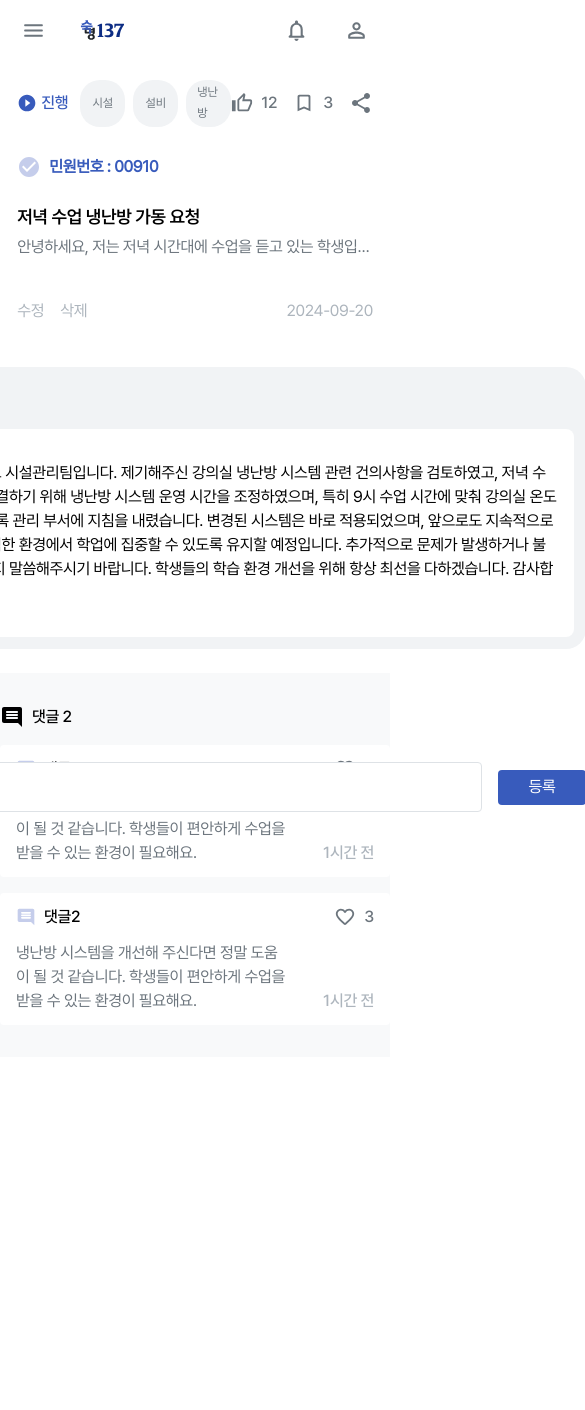
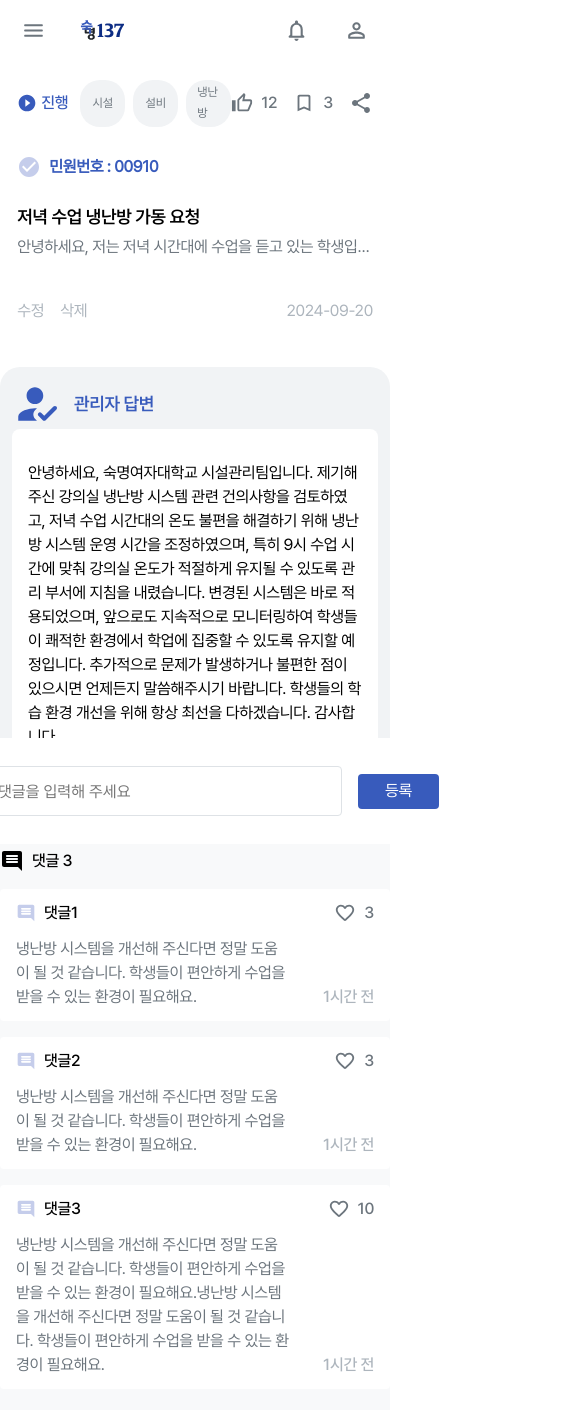
Before and after one commit to waieiches/SM-137-Frontend, a React (Vite) app: page /complaint-detail in a window 390 px wide. Shown: the top 1410 px of the page, 585 px wide, since content can reach past the window. Before the commit the page ends 1057 px from the top, so only its background shows below. Built offline with nearby package versions, Linux system fonts and the light colour scheme.

Commit message:
design : commentInput 및 관리자 답변 컴포넌트 반응형 반영
1. 관리자 답변 컴포넌트 max-width + %의 조합으로 화면 크기에 따라 동적 변경될 수 있도록 함
2. commentInput에 흰 배경을 두어 댓글창과 구분될 수 있도록 변경

```diff
--- a/src/components/answer/Answer.tsx
+++ b/src/components/answer/Answer.tsx
@@ -1,6 +1,7 @@
 import styled from "@emotion/styled";
 import { SvgIcon, SvgIconProps } from "@mui/material";
 import HowToRegRoundedIcon from "@mui/icons-material/HowToRegRounded";
+import { motion } from "framer-motion";
 
 interface AnswerProps {
   data: string;
@@ -24,7 +25,7 @@ const Icon = styled(SvgIcon)<SvgIconProps>`
   width: 50px;
   height: 50px;
 `;
-const Contents = styled.div`
+const Contents = styled(motion.div)`
   background-color: var(--white);
   width: 100%;
   border-radius: 8px;
--- a/src/components/comment/CommentInput.tsx
+++ b/src/components/comment/CommentInput.tsx
@@ -4,13 +4,14 @@ import { Icon } from "../../styles/CommentTitleStyle";
 import CommentRoundedIcon from "@mui/icons-material/CommentRounded";
 
 const Container = styled.div`
-  width: 782px;
+  width: 100%;
   display: flex;
   align-items: center;
   gap: 1rem;
   padding-top: 1.5rem;
   z-index: 10;
-  margin-bottom: 2rem;
+  border-radius: 4px;
+  padding: 1rem;
 `;
 const InputContainer = styled.div`
   display: flex;
--- a/src/mockData.ts
+++ b/src/mockData.ts
@@ -157,4 +157,10 @@ export const commentMockData: CommentType[] = [
     time: "1시간 전",
     likes: 3,
   },
+  {
+    content:
+      "냉난방 시스템을 개선해 주신다면 정말 도움이 될 것 같습니다. 학생들이 편안하게 수업을 받을 수 있는 환경이 필요해요.냉난방 시스템을 개선해 주신다면 정말 도움이 될 것 같습니다. 학생들이 편안하게 수업을 받을 수 있는 환경이 필요해요.",
+    time: "1시간 전",
+    likes: 10,
+  },
 ];
--- a/src/pages/detail/Detail.tsx
+++ b/src/pages/detail/Detail.tsx
@@ -10,7 +10,6 @@ import {
 } from "../../styles/CommentTitleStyle";
 import CommentInput from "../../components/comment/CommentInput";
 import Answer from "../../components/answer/Answer";
-import { useState } from "react";
 
 const Container = styled.div`
   position: absolute;
@@ -30,6 +29,7 @@ const Background = styled.div`
   justify-content: center;
   padding: 2rem 0;
   flex: 1;
+  padding-bottom: 9rem;
 `;
 const CommentContainer = styled.div`
   width: 782px;
@@ -37,13 +37,22 @@ const CommentContainer = styled.div`
   flex-direction: column;
   gap: 1rem;
 `;
-const InputContainer = styled.div`
+const InputBackground = styled.div`
+  width: 100%;
+  display: flex;
+  justify-content: center;
+  align-items: center;
   position: fixed;
   bottom: 0;
+  background-color: var(--white);
+  padding: 0.75rem 0;
+`;
+const InputContainer = styled.div`
   width: 782px;
 `;
 const AnswerContainer = styled.div`
-  width: 782px;
+  max-width: 782px;
+  width: 100%;
 `;
 
 const Detail = () => {
@@ -51,7 +60,7 @@ const Detail = () => {
   const MOCK_DATA = mockData[0];
   const isAnswered = MOCK_DATA.answer.length != 0;
   //length로 data의 개수를 계산하여 삽입 예정
-  const COUNT = 2;
+  const COUNT = commentMockData.length;
 
   const TITLE_COLOR = "var(--gray6-black)";
   const ICON_WIDTH = "24px";
@@ -83,9 +92,11 @@ const Detail = () => {
         </CommentContainer>
       </Background>
 
-      <InputContainer>
-        <CommentInput />
-      </InputContainer>
+      <InputBackground>
+        <InputContainer>
+          <CommentInput />
+        </InputContainer>
+      </InputBackground>
     </Container>
   );
 };
```
